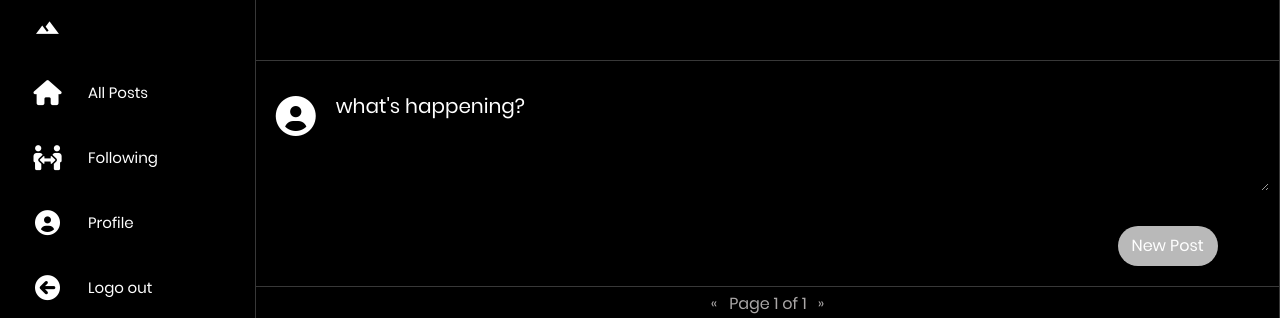
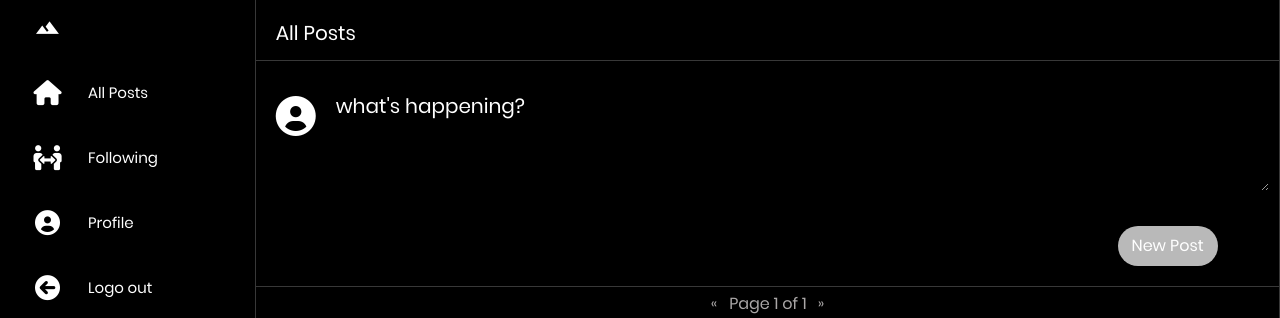
Before and after one commit to jeanjoelkapula/twitter-clone, a Django app: page / in a window 1280 px wide. Shown: the top 318 px of the page. Run offline with Django 3.2, Linux system fonts and the light colour scheme; the visitor is signed in with stand-in values (Sample User, id 1); data that the repository does not hold is empty; some libraries are stand-ins or nearby versions.

Commit message:
Add following posts

```diff
--- a/network/templates/network/layout.html
+++ b/network/templates/network/layout.html
@@ -64,7 +64,7 @@
                                 <a class="menu-link" class="menu-link-text">
                                     <i class="fas fa-people-arrows"></i>
                                 </a>
-                                <a href="" class="menu-link-text">
+                                <a href="{% url 'following' %}" class="menu-link-text">
                                     <div >
                                         <span>Following</span>
                                     </div>
--- a/network/views.py
+++ b/network/views.py
@@ -25,7 +25,7 @@ def index(request):
     posts = Post.objects.all()
     page = Paginator(posts, 10).page(page)
 
-    return render(request, "network/index.html", {"page": page})
+    return render(request, "network/index.html", {"page": page, "header":"All Posts"})
 
 def profile(request, user_id):
     if not request.user.is_authenticated:
@@ -71,11 +71,11 @@ def following(request):
     if not request.user.is_authenticated:
         return HttpResponseRedirect(reverse('login'))
 
+    posts = Post.objects.filter(user__in=request.user.followees.all())
     page = request.GET.get('page', 1)
-    posts = Post.objects.all()
     page = Paginator(posts, 10).page(page)
 
-    return render(request, "network/index.html", {"page": page})
+    return render(request, "network/index.html", {"page": page, "header":"Following Posts"})
 
 def followers(request):
     if not request.user.is_authenticated:
```
